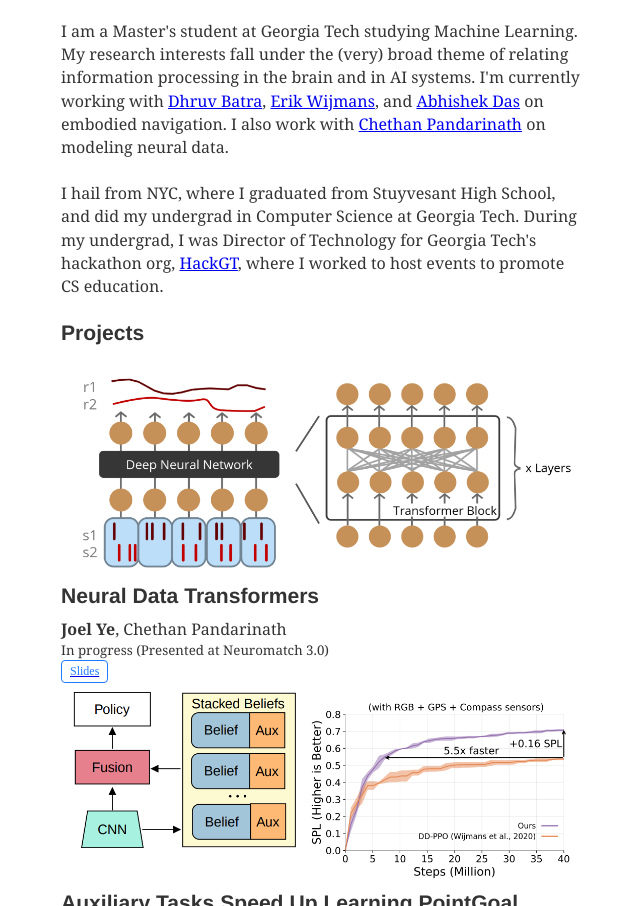
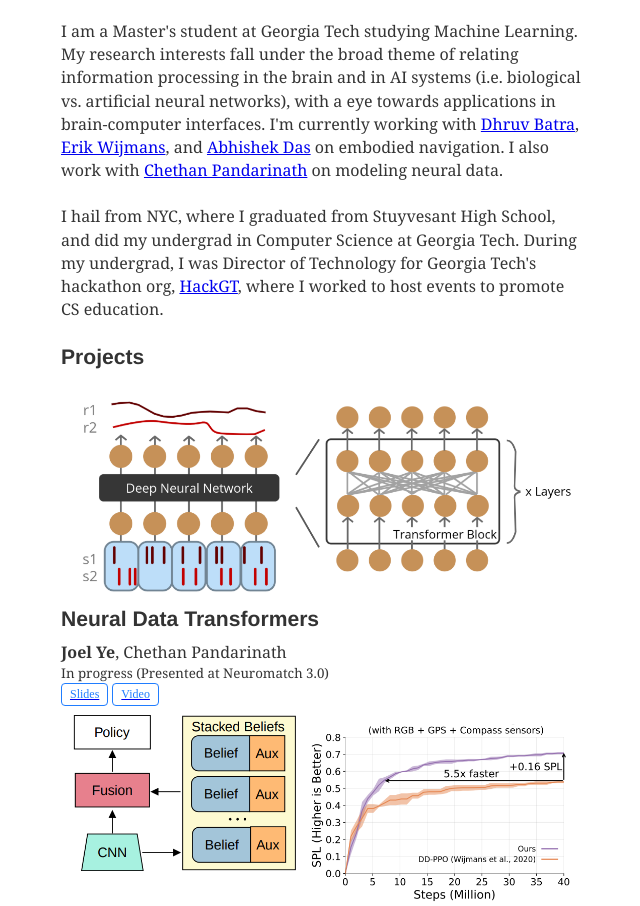
Before and after one commit to joel99/personal-site, a Gatsby site: page / in a window 1280 px wide. Shown: the part 515-1421 px from the top of the page, without its empty margins (318-958 px from the left). Built offline with nearby package versions, Linux system fonts and the light colour scheme; Gatsby itself is replaced by a stand-in of ours; some packages are replaced by stand-ins of ours.

Commit message:
update neuromatch link!

```diff
--- a/content/projects/ndt.mdx
+++ b/content/projects/ndt.mdx
@@ -6,5 +6,6 @@ authors:
     - Joel Ye
     - Chethan Pandarinath
 slides: https://docs.google.com/presentation/d/141rfFw0EvMB5A4Txc_988T8IOr3XeVBjFys35N01mu8/edit?usp=sharing
+video: https://www.youtube.com/watch?v=lEXSdoIGNWY
 image: "ndt.png"
 ---
--- a/package.json
+++ b/package.json
@@ -11,7 +11,7 @@
     "@mdx-js/mdx": "^1.5.1",
     "@mdx-js/react": "^1.5.1",
     "babel-plugin-styled-components": "^1.10.0",
-    "gatsby": "^2.23.11",
+    "gatsby": "^2.24.91",
     "gatsby-image": "^2.0.39",
     "gatsby-plugin-feed-mdx": "^1.0.0",
     "gatsby-plugin-google-analytics": "^2.0.18",
@@ -34,7 +34,7 @@
     "react": "^16.8.6",
     "react-dom": "^16.8.6",
     "react-helmet": "^5.2.0",
-    "react-icons": "^3.10.0",
+    "react-icons": "^3.11.0",
     "react-switch": "^5.0.0",
     "react-typography": "^0.16.19",
     "styled-components": "^4.2.0",
@@ -45,6 +45,7 @@
     "typography-theme-wordpress-2016": "^0.16.19"
   },
   "devDependencies": {
+    "gh-pages": "^3.1.0",
     "prettier": "^1.17.0",
     "react-social-icons": "^4.1.0"
   },
--- a/src/components/panel.js
+++ b/src/components/panel.js
@@ -55,6 +55,11 @@ const Panel = ({ node }) => {
       <ButtonLink to={data.slides} name={"Slides"} />
     </div>);
   }
+  if (data.video) {
+    links.push(<div style={styles.linkItem}>
+      <ButtonLink to={data.video} name={"Video"} />
+    </div>);
+  }
   return (
     <div style={styles.container} key={node.fields.slug}>
       {image &&  <Img fluid={image.fluid} alt={title} />}
--- a/src/pages/index.js
+++ b/src/pages/index.js
@@ -2,6 +2,7 @@ import React from "react"
 import { Link } from "gatsby"
 import Img from "gatsby-image"
 import { FiGithub, FiTwitter, FiLinkedin, FiFileText } from "react-icons/fi";
+import { SiGithub, SiTwitter, SiLinkedin, SiFileText, SiGooglescholar } from "react-icons/si";
 
 import Layout from "../components/layout"
 import SEO from "../components/seo"
@@ -28,7 +29,8 @@ class IndexPage extends React.Component {
       { link: "https://twitter.com/_JoelYe", icon: FiTwitter, title: "Twitter" },
       { link: "https://github.com/joel99", icon: FiGithub, title: "GitHub" },
       { link: "https://www.linkedin.com/in/joelye/", icon: FiLinkedin, title: "LinkedIn" },
-      { link: "/resume.pdf", icon: FiFileText, title: "Resume" }
+      { link: "/resume.pdf", icon: FiFileText, title: "Resume" },
+      { link: "https://scholar.google.com/citations?user=CUrST4oAAAAJ&hl=en", icon: SiGooglescholar, title: "Google Scholar" }
     ];
 
     return (
@@ -51,7 +53,7 @@ class IndexPage extends React.Component {
         </div>
         <section>
           <h3>Bio</h3>
-          <p> I am a Master's student at Georgia Tech studying Machine Learning. My research interests fall under the (very) broad theme of relating information processing in the brain and in AI systems. I'm currently working with <a href="https://www.cc.gatech.edu/~dbatra/">Dhruv Batra</a>, <a href="https://wijmans.xyz/">Erik Wijmans</a>, and <a href="https://abhishekdas.com/">Abhishek Das</a> on embodied navigation. I also work with <a href="https://scholar.google.com/citations?user=M3-z9G4AAAAJ&hl=en">Chethan Pandarinath</a> on modeling neural data.</p>
+          <p> I am a Master's student at Georgia Tech studying Machine Learning. My research interests fall under the broad theme of relating information processing in the brain and in AI systems (i.e. biological vs. artificial neural networks), with a eye towards applications in brain-computer interfaces. I'm currently working with <a href="https://www.cc.gatech.edu/~dbatra/">Dhruv Batra</a>, <a href="https://wijmans.xyz/">Erik Wijmans</a>, and <a href="https://abhishekdas.com/">Abhishek Das</a> on embodied navigation. I also work with <a href="https://scholar.google.com/citations?user=M3-z9G4AAAAJ&hl=en">Chethan Pandarinath</a> on modeling neural data.</p>
           <p> I hail from NYC, where I graduated from Stuyvesant High School, and did my undergrad in Computer Science at Georgia Tech. During my undergrad, I was Director of Technology for Georgia Tech's hackathon org, <a href="https://hack.gt/">HackGT</a>, where I worked to host events to promote CS education. </p>
         </section>
         <section>
@@ -136,6 +138,7 @@ export const pageQuery = graphql`
             paper
             code
             slides
+            video
             title
             image {
               childImageSharp {
```
Also changed, not shown: 1 other file.
